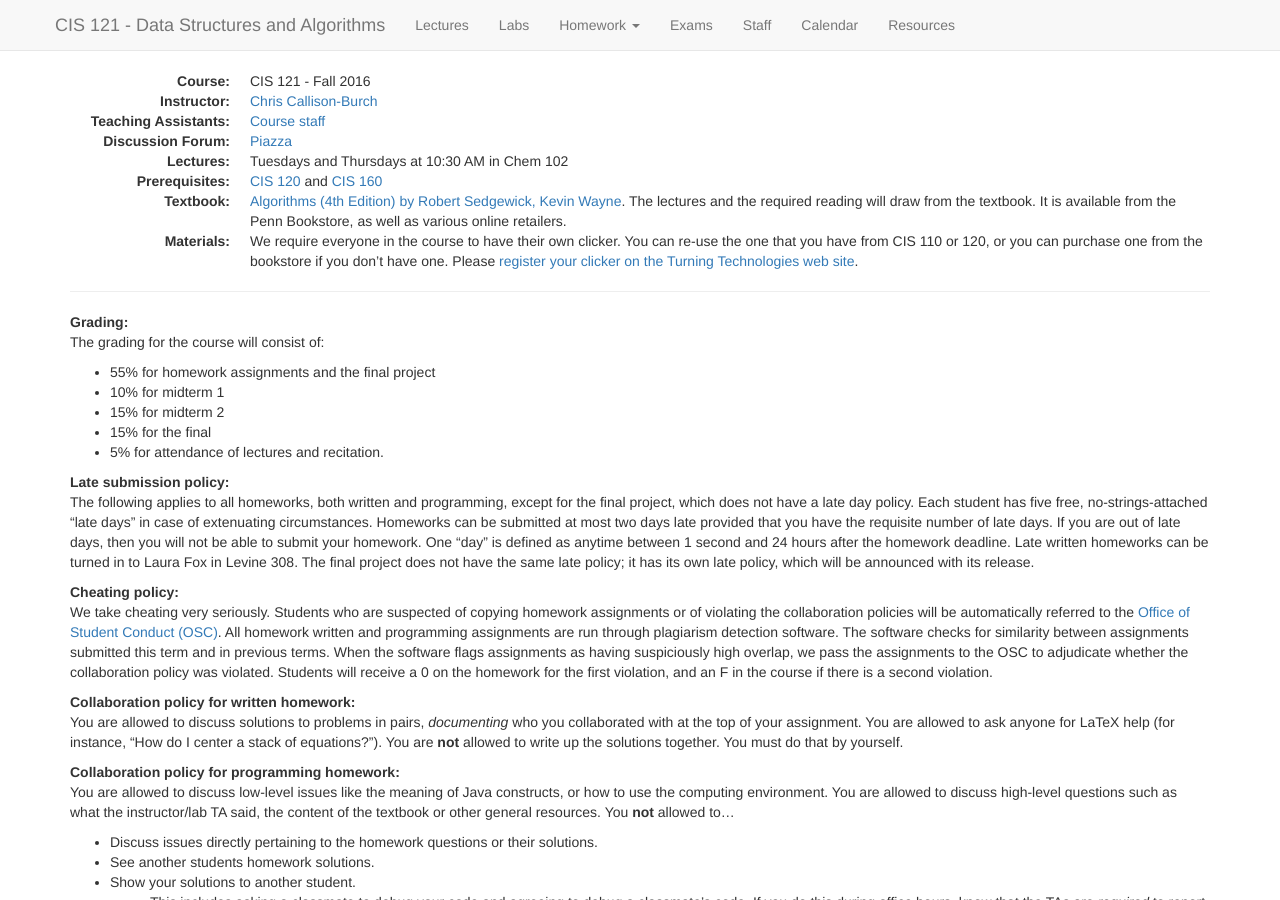
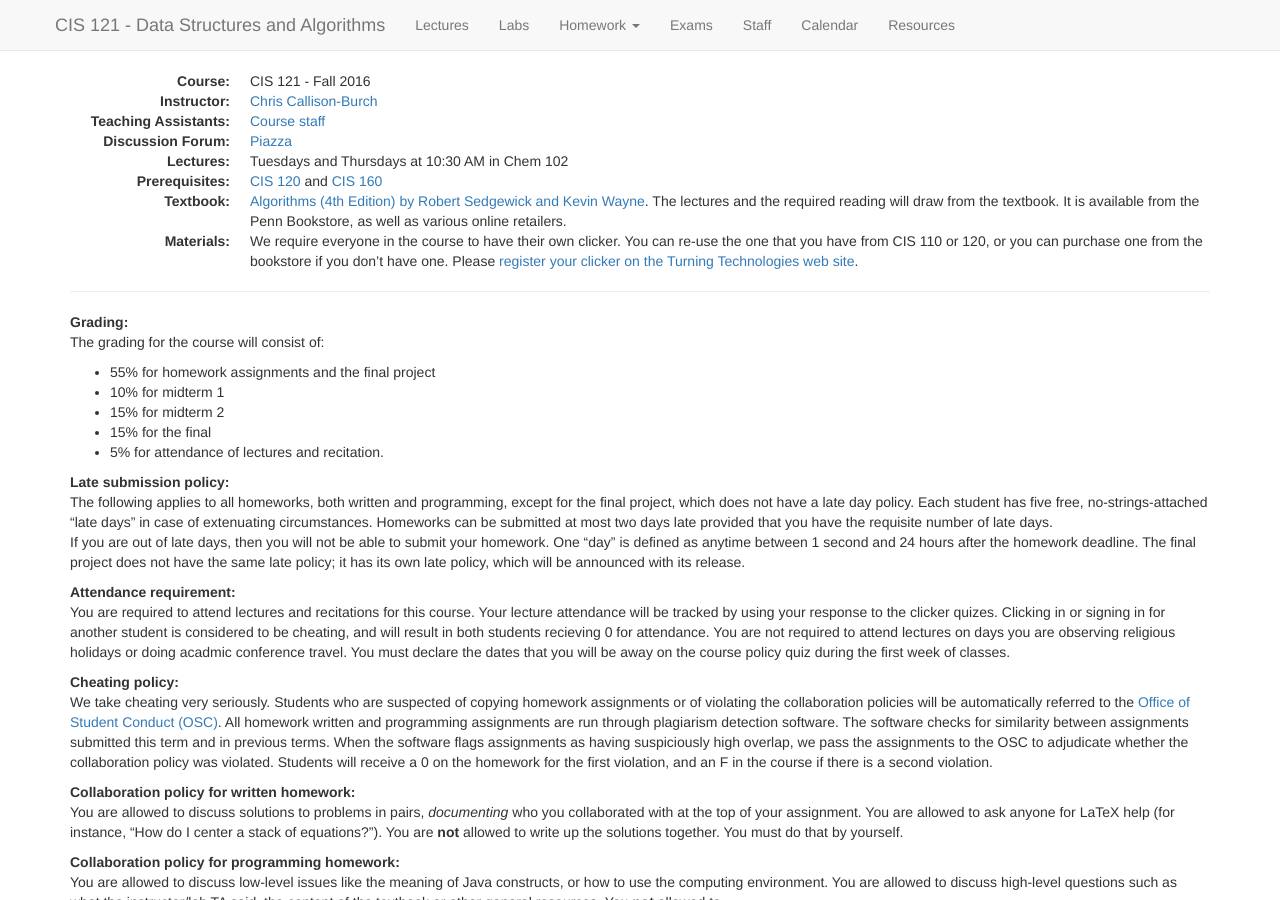
Before and after one commit to vikramkh/course-website-16fa, a Jekyll site: the page built from index.md, in a window 1280 px wide and 900 px high. Built offline with Jekyll 4.4.1, drawn with Linux system fonts in a browser that asks for light colours; nearby versions of some CDN libraries.

Commit message:
Added the attendance requirement

```diff
--- a/index.md
+++ b/index.md
@@ -24,7 +24,7 @@ Prerequisites:
 : [CIS 120](http://www.seas.upenn.edu/~cis120/) and [CIS 160](http://www.cis.upenn.edu/~cis160/)
 
 Textbook:
-: [Algorithms (4th Edition) by Robert Sedgewick, Kevin Wayne](https://www.amazon.com/Algorithms-4th-Robert-Sedgewick/dp/032157351X/).
+: [Algorithms (4th Edition) by Robert Sedgewick and Kevin Wayne](https://www.amazon.com/Algorithms-4th-Robert-Sedgewick/dp/032157351X/).
 The lectures and the required reading will draw from the textbook. It is available from the Penn Bookstore, as well as various online retailers.
 
 Materials:
@@ -52,9 +52,13 @@ Late submission policy:
     number of late days.
     If you are out of late days, then you will not be able to submit your homework. One
     "day" is defined as anytime between 1 second and 24 hours after the homework
-    deadline. Late written homeworks can be turned in to Laura Fox in
-    Levine 308. The final project does not have the same late policy; it has its
+    deadline.   The final project does not have the same late policy; it has its
     own late policy, which will be announced with its release.
+
+
+Attendance requirement:
+
+: You are required to attend lectures and recitations for this course.  Your lecture attendance will be tracked by using your response to the clicker quizes.  Clicking in or signing in for another student is considered to be cheating, and will result in both students recieving 0 for attendance.  You are not required to attend lectures on days you are observing religious holidays or doing acadmic conference travel.  You must declare the dates that you will be away on the course policy quiz during the first week of classes.
 
 Cheating policy:
 
```
